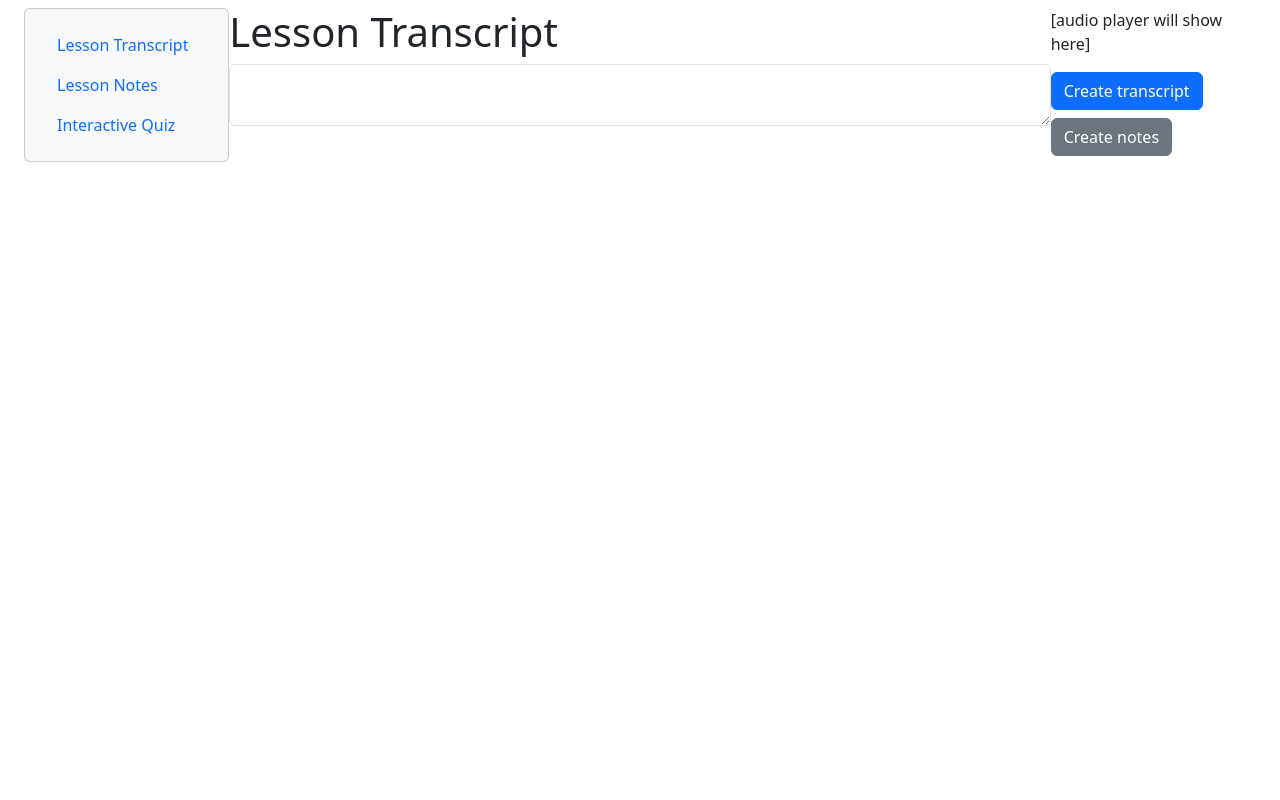
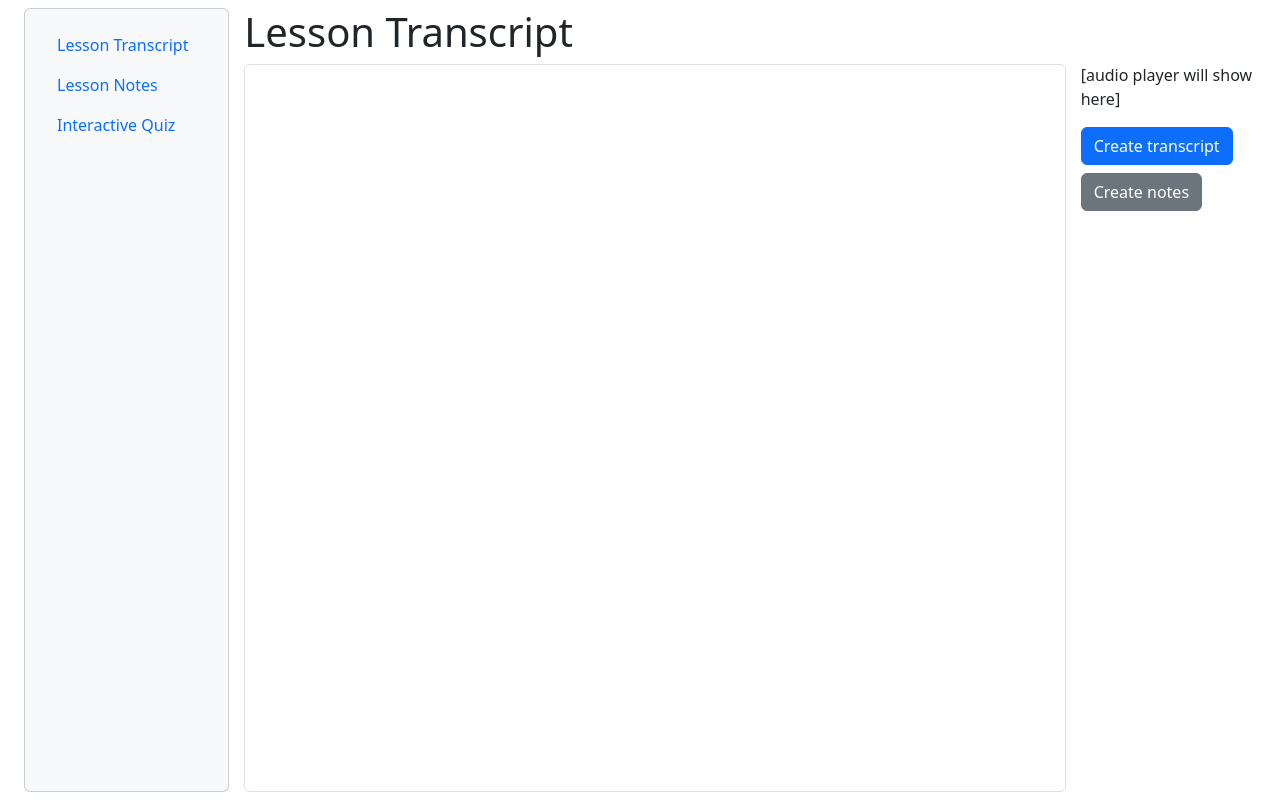
Before and after one commit to Zemelware/StudyX, a Flask app: page / in a window 1280 px wide. Run offline with Flask 3, Linux system fonts and the light colour scheme.

Commit message:
Add styles for the textarea and modify some other styles

```diff
--- a/static/main.css
+++ b/static/main.css
@@ -3,12 +3,13 @@ body {
   margin-bottom: 10px;
 }
 
-#main-content {
+.main-content {
   height: 98vh;
+  margin: 0 15px;
 }
 
-#chat-window {
-  height: 100%;
+.side-menu {
+  margin-top: 55px;
 }
 
 #chat-body {
@@ -28,14 +29,23 @@ body {
 
 .user-message,
 .ai-message {
-  margin-bottom: 5px;
+  margin-bottom: 7px;
   border-radius: 10px;
   padding: 7px 10px;
   white-space: pre-wrap;
   display: inline-block;
 }
 
+textarea {
+  resize: none;
+}
+
+textarea[name="transcript"],
+textarea[name="notes"] {
+  height: 91vh;
+  /* Figure out how to make this the height of its container */
+}
+
 textarea[name="message"] {
   max-height: 300px;
-  resize: none;
 }
```
